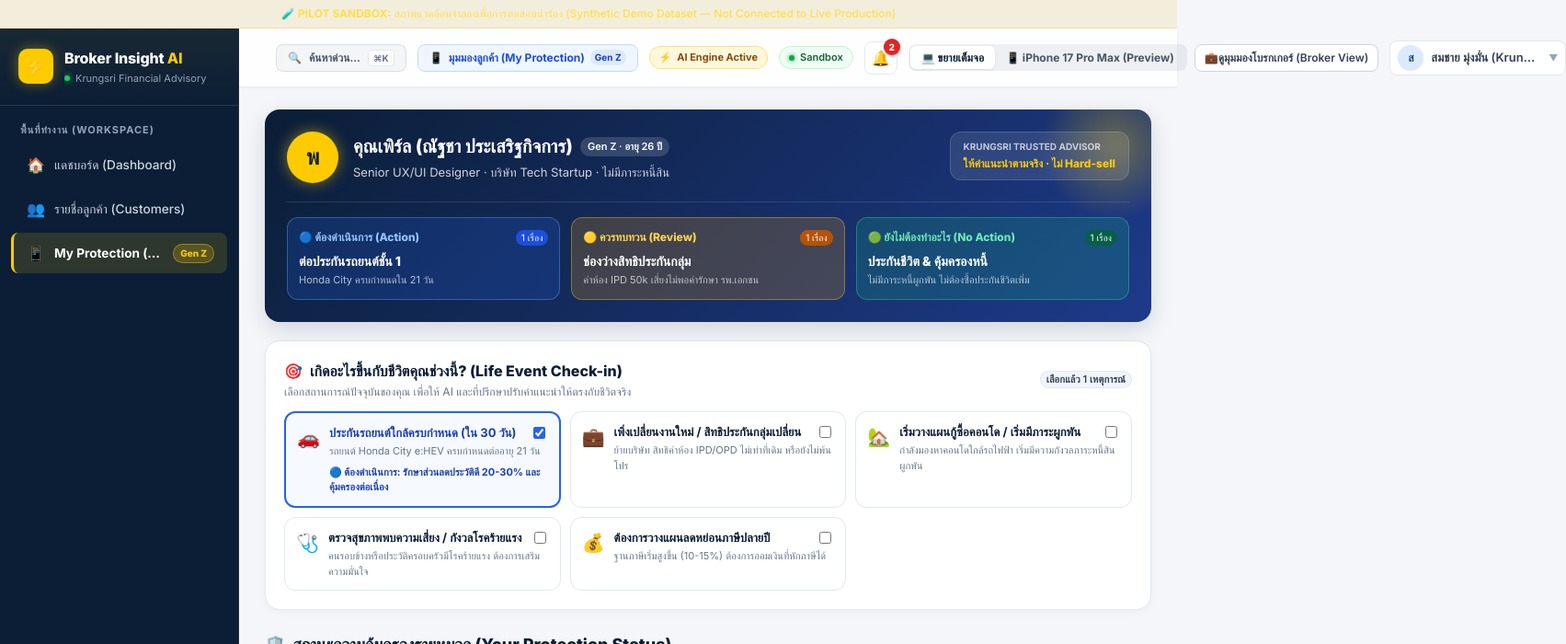
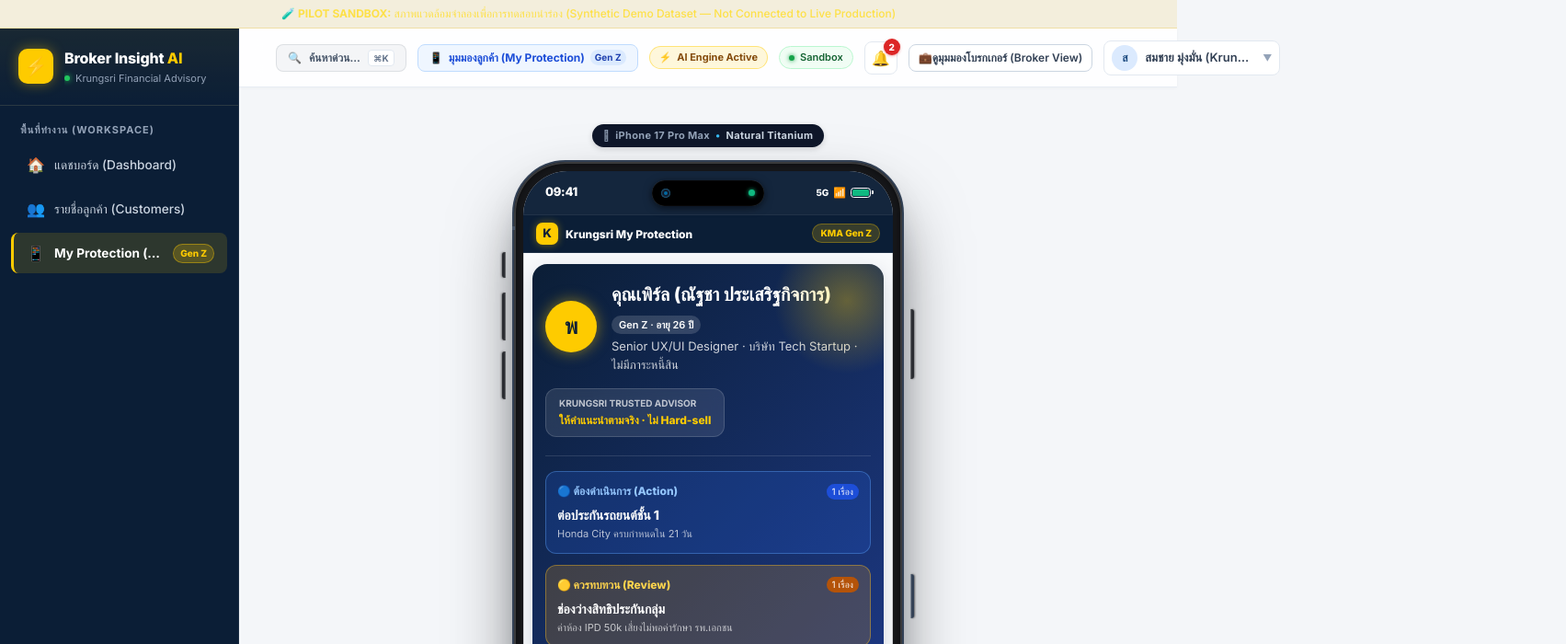
Before and after one commit to beamtanawat/broker-insight-ai-krungsri-hackathon, a Next.js app in the folder frontend/: page /my-protection in a window 1280 px wide. Shown: the top 700 px of the page at 92% size, 1703 px wide, since content can reach past the window. Built offline with nearby package versions, Linux system fonts and the light colour scheme; no server answers.

Commit message:
fix: remove full-screen toggle from my-protection and fix followup serialization

```diff
--- a/frontend/src/app/my-protection/page.tsx
+++ b/frontend/src/app/my-protection/page.tsx
@@ -74,7 +74,6 @@
 export default function MyProtectionPage() {
   const router = useRouter();
   const [user, setUser] = useState<User | null>(null);
-  const [viewMode, setViewMode] = useState<"desktop" | "mobile">("desktop");
   const [selectedEvents, setSelectedEvents] = useState<string[]>(["motor_renewal"]);
   const [consultModalOpen, setConsultModalOpen] = useState(false);
   const [consultationSubmitted, setConsultationSubmitted] = useState(false);
@@ -117,7 +116,7 @@
           background: "linear-gradient(135deg, #0b1e36 0%, #1e3a8a 100%)",
           color: "#ffffff",
           borderRadius: "16px",
-          padding: viewMode === "mobile" ? "18px 14px" : "24px",
+          padding: "18px 14px",
           marginBottom: "20px",
           position: "relative",
           overflow: "hidden",
@@ -205,7 +204,7 @@
             <div
               style={{
                 display: "grid",
-                gridTemplateColumns: viewMode === "mobile" ? "1fr" : "repeat(3, 1fr)",
+                gridTemplateColumns: "1fr",
                 gap: "12px",
                 marginTop: "20px",
                 paddingTop: "16px",
@@ -318,7 +317,7 @@
             <div
               style={{
                 display: "grid",
-                gridTemplateColumns: viewMode === "mobile" ? "1fr" : "repeat(auto-fit, minmax(280px, 1fr))",
+                gridTemplateColumns: "1fr",
                 gap: "10px",
               }}
             >
@@ -535,59 +534,13 @@
       title="My Protection — ประกันสำหรับตัวคุณ (Customer View)"
       subtitle="มุมมองลูกค้า Gen Z: ตรวจสอบความคุ้มครอง รู้ชัดเจนว่าอะไรต้องทำ อะไรยังไม่ต้องทำ"
       actions={
-        <div style={{ display: "flex", alignItems: "center", gap: "8px" }}>
-          {/* View Mode Toggle */}
-          <div
-            style={{
-              display: "inline-flex",
-              backgroundColor: "rgba(11, 30, 54, 0.06)",
-              borderRadius: "8px",
-              padding: "2px",
-            }}
-          >
-            <button
-              onClick={() => setViewMode("desktop")}
-              style={{
-                border: "none",
-                borderRadius: "6px",
-                padding: "5px 12px",
-                fontSize: "12px",
-                fontWeight: 700,
-                cursor: "pointer",
-                backgroundColor: viewMode === "desktop" ? "#ffffff" : "transparent",
-                color: viewMode === "desktop" ? "#0b1e36" : "var(--slate-600)",
-                boxShadow: viewMode === "desktop" ? "0 1px 3px rgba(0,0,0,0.1)" : "none",
-              }}
-            >
-              💻 ขยายเต็มจอ
-            </button>
-            <button
-              onClick={() => setViewMode("mobile")}
-              style={{
-                border: "none",
-                borderRadius: "6px",
-                padding: "5px 12px",
-                fontSize: "12px",
-                fontWeight: 700,
-                cursor: "pointer",
-                backgroundColor: viewMode === "mobile" ? "#ffffff" : "transparent",
-                color: viewMode === "mobile" ? "#0b1e36" : "var(--slate-600)",
-                boxShadow: viewMode === "mobile" ? "0 1px 3px rgba(0,0,0,0.1)" : "none",
-              }}
-            >
-              📱 iPhone 17 Pro Max (Preview)
-            </button>
-          </div>
-
         <Link href="/customers/c0c0f992-b06d-4b9f-bbc6-9b4458a79491">
           <Button variant="outline" size="sm" leftIcon="💼">
             ดูมุมมองโบรกเกอร์ (Broker View)
           </Button>
         </Link>
-        </div>
       }
     >
-      {viewMode === "mobile" ? (
       <SmartphoneMockup
         onOpenConsult={() => {
           setConsultNote("สวัสดีครับคุณสมชาย สนใจปรึกษาเรื่องต่อประกันรถยนต์ Honda City ใน 21 วัน และวางแผน Top-up ประกันกลุ่มครับ");
@@ -596,11 +549,6 @@
       >
         {protectionContent}
       </SmartphoneMockup>
-      ) : (
-        <div style={{ maxWidth: "1200px", margin: "0 auto", paddingBottom: "40px" }}>
-          {protectionContent}
-        </div>
-      )}
 
       {/* Consultation Modal Simulator */}
       {consultModalOpen && (
```
Also changed, not shown: 1 other file (tests, documents, lock files or other folders). Lines whose indentation alone changed are shown as unchanged.
